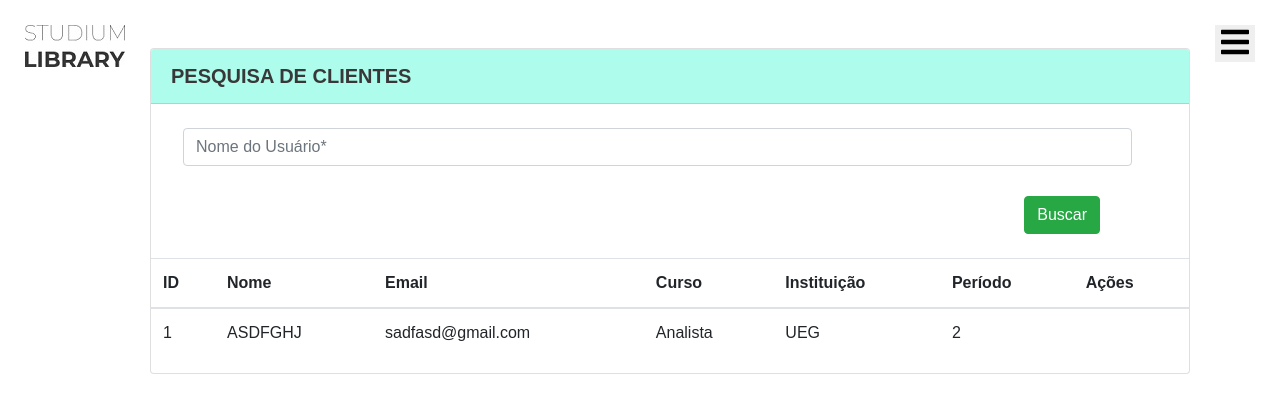
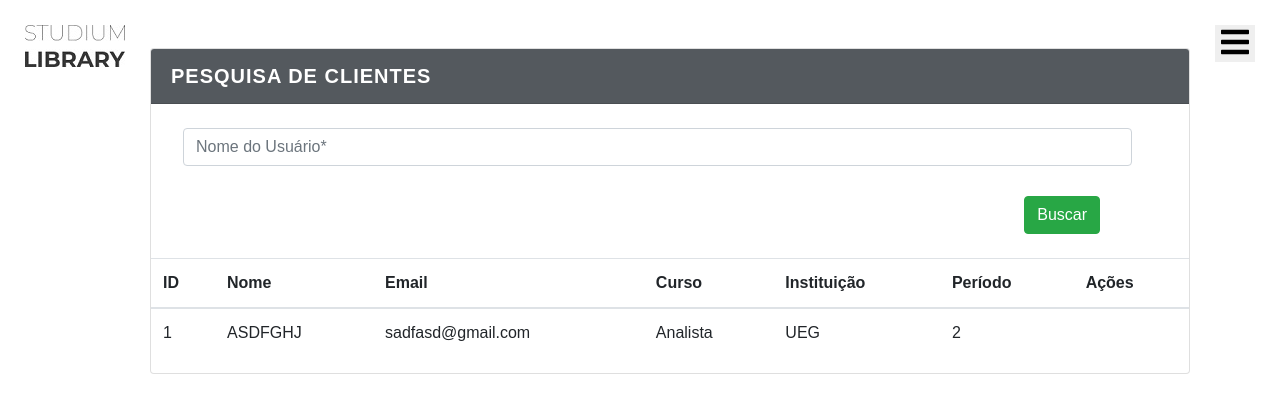
Before and after one commit to welsonjnr/studium-frontend, a React (Create React App) app: page /#/pesquisa-cliente in a window 1280 px wide. Shown: the top 412 px of the page. Built offline with nearby package versions, Linux system fonts and the light colour scheme.

Commit message:
Edição de Cores

```diff
--- a/src/views/usuario/pesquisaUsuario/pesquisaClient.css
+++ b/src/views/usuario/pesquisaUsuario/pesquisaClient.css
@@ -4,9 +4,11 @@
 
 .card-header{
     font-family: 'Montserrat', sans-serif;
-    color: #383838;
+    color: white;
     font-size: 20px;
     font-weight: bold;
+    background-color: #54595e;
+    letter-spacing: 1px;
 }
 
 .input-pesquisa{
@@ -14,10 +16,6 @@
     margin-left: 2rem;
 }
 
-.card-header{
-    background-color: #aefdec;
-}
-
 .btn-pesquisa{
     float: right;
 }
```
